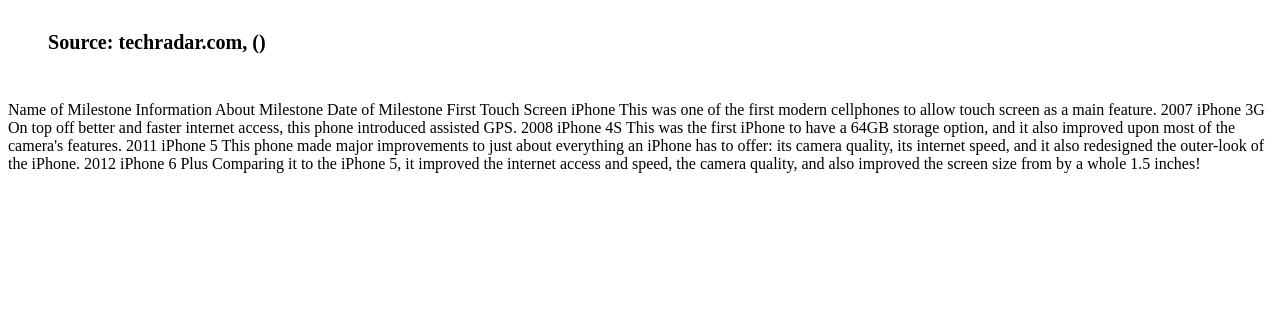
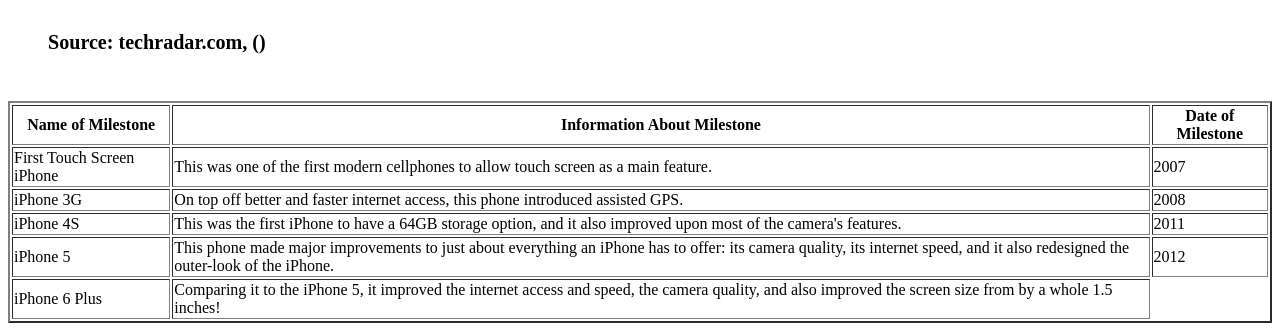
Before and after one commit to ZackHarvey1/test1, a plain HTML site: page index.html in a window 1280 px wide. Shown: the part 1713-2044 px from the top of the page. Before the commit the page ends 1894 px from the top, so only its background shows below. Drawn offline with Linux system fonts and the light colour scheme.

Commit message:
Update index.html
finished table

```diff
--- a/index.html
+++ b/index.html
@@ -22,7 +22,7 @@
 <img src="https://cdn.mos.cms.futurecdn.net/365c03a7a21f5a736b2c783b3b70f15d-768-80.jpg.webp" width="250px">
 <h6>Source: techradar.com, (<a href="https://www.techradar.com/reviews/phones/mobile-phones/iphone-6-plus-1264566/review"></a>)</h6>
 </ul>
-<tableborder="2">
+<table border="2">
     <tr>
         <th>Name of Milestone</th>
         <th>Information About Milestone</th>
```
